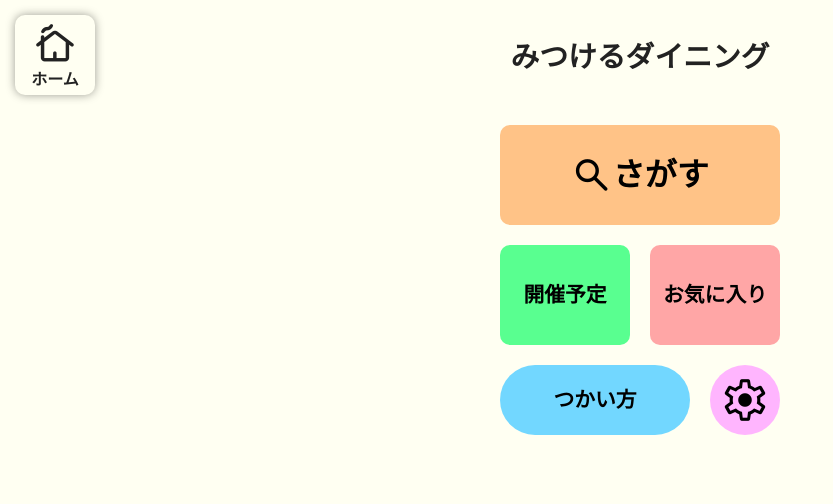
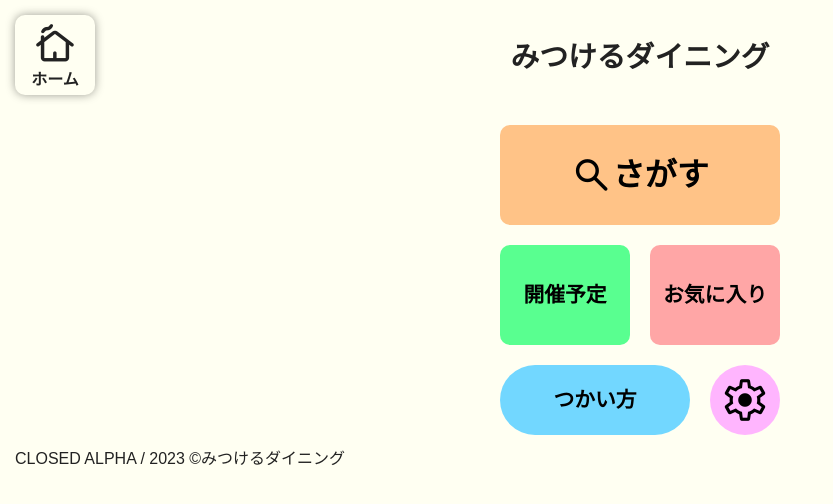
Before and after one commit to famisics/cosmo-mitsukerudining-kids, a Vue app: page / in a window 1280 px wide. Shown: the top 504 px of the page, without its empty margins (0-833 px from the left). Built offline with nearby package versions, Linux system fonts and the light colour scheme; a web font is replaced by a local one; what vue-sweetalert2 would draw is missing.

Commit message:
closed alpha

```diff
--- a/src/views/HomeView.vue
+++ b/src/views/HomeView.vue
@@ -16,6 +16,8 @@ import HeaderNav from '@/components/HeaderNav.vue'
         <RouterLink class="header_home" to="/settings"><span class="material-symbols-rounded">settings</span></RouterLink>
       </div>
     </div>
+    CLOSED ALPHA / 2023 ©みつけるダイニング
+    <footer></footer>
   </main>
 </template>
 <style scoped>
```
